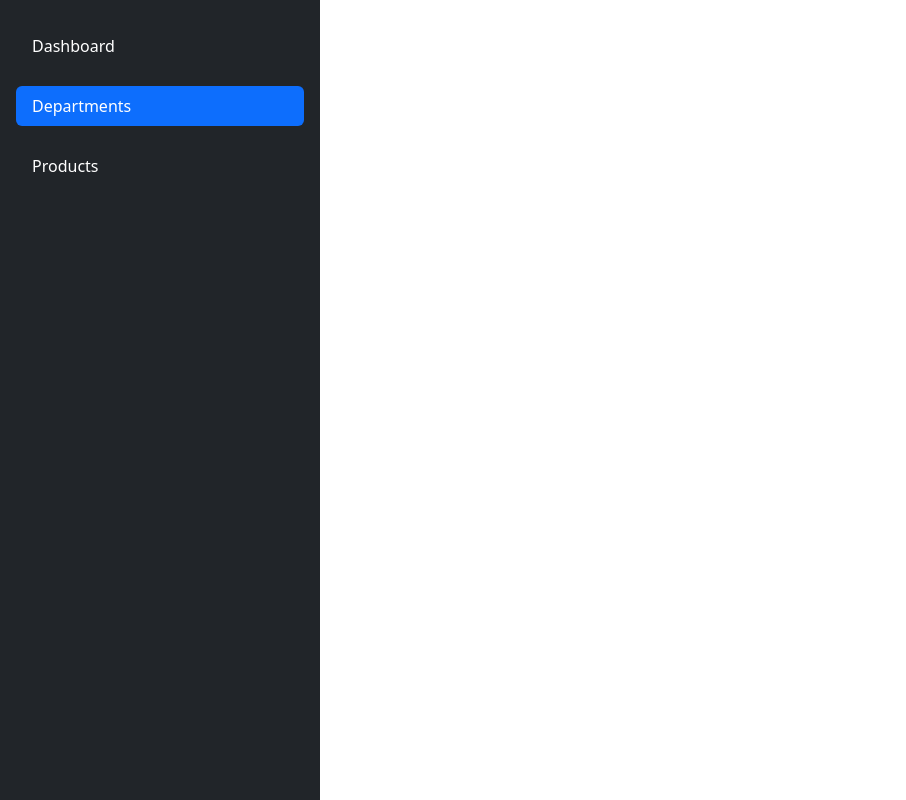
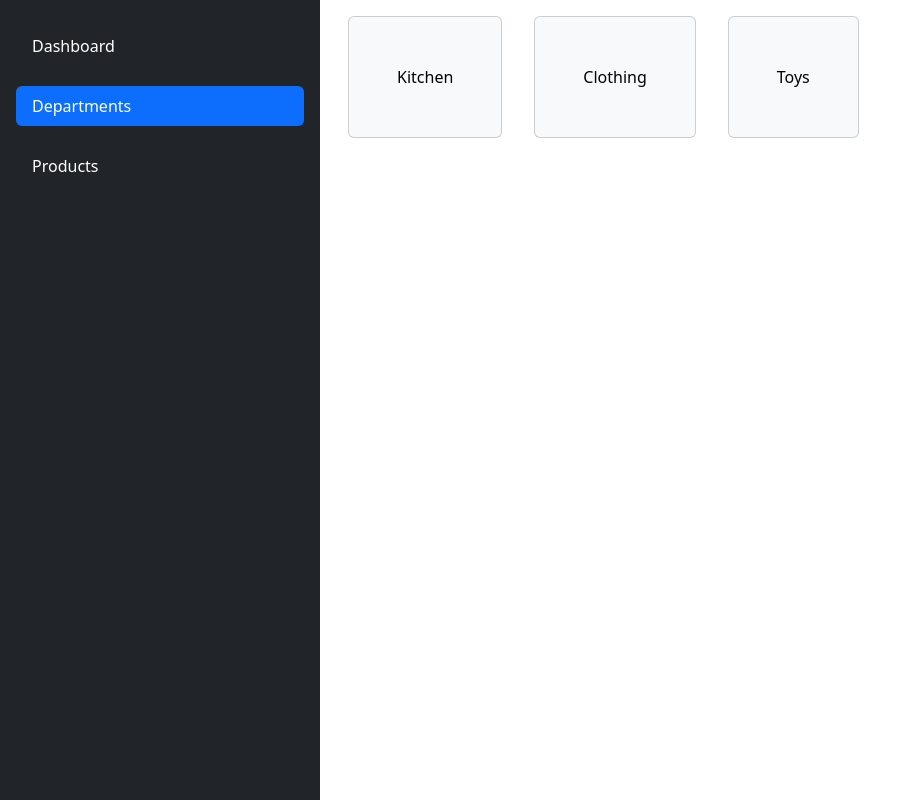
Before and after one commit to sankesh97/Inventory-Management, a React app: page /department in a window 1280 px wide. Shown: the whole page, without its empty margins (0-906 px from the left). Built offline with nearby package versions, Linux system fonts and the light colour scheme; the HTML template or start-up script is replaced by a standard one.

Commit message:
Department Page Completed.

```diff
--- /dev/null
+++ b/src/Components/Card.jsx
@@ -0,0 +1,11 @@
+const Card = ({ children }) => {
+  return (
+    <div
+      className='card text-bg-light m-3 text-center'
+      style={{ maxWidth: '18rem' }}
+    >
+      {children}
+    </div>
+  );
+};
+export default Card;
--- a/src/Components/DashboardCard.jsx
+++ b/src/Components/DashboardCard.jsx
@@ -1,17 +1,16 @@
+import Card from './Card';
+
 const DashboardCard = ({ theText, theVal, type }) => {
   return (
     <>
-      <div
-        className='card text-bg-light m-3 text-center'
-        style={{ maxWidth: '18rem' }}
-      >
+      <Card>
         <div className='card-body'>
           <h5 className='card-title'>
             <span className={`text-${type}`}>{theVal}</span>
           </h5>
           <p className='card-text'>{theText}</p>
         </div>
-      </div>
+      </Card>
     </>
   );
 };
--- a/src/Context/InventoryContext.jsx
+++ b/src/Context/InventoryContext.jsx
@@ -6,16 +6,17 @@ const InventoryContext = createContext();
 const InventoryProvider = ({ children }) => {
   const [InventoryState, setInventoryState] = useState(InventoryData);
   const [totalVal, setTotalVal] = useState();
+  const [departments, setDepartments] = useState();
 
   // Calculate the Dashboard Values
   const getTotalValues = () => {
     const tempValues = InventoryState.reduce(
-      (totalvals, currentproduct) => {
-        let totalStock = totalvals.totalStock + currentproduct.stock;
+      (totalvals, currentProduct) => {
+        let totalStock = totalvals.totalStock + currentProduct.stock;
         let totalDelivered =
-          totalvals.totalDelivered + currentproduct.delivered;
+          totalvals.totalDelivered + currentProduct.delivered;
         let lowStock =
-          currentproduct.stock <= 10
+          currentProduct.stock <= 10
             ? totalvals.lowStock + 1
             : totalvals.lowStock;
         return { totalStock, totalDelivered, lowStock };
@@ -23,12 +24,29 @@ const InventoryProvider = ({ children }) => {
       { totalStock: 0, totalDelivered: 0, lowStock: 0 }
     );
     setTotalVal(tempValues);
-    console.log(totalVal);
+  };
+
+  const getDepartments = () => {
+    const TempDepartments = InventoryState.reduce(
+      (DepartmentsList, currentProduct) =>
+        !DepartmentsList.includes(currentProduct.department)
+          ? [...DepartmentsList, currentProduct.department]
+          : DepartmentsList,
+      []
+    );
+    setDepartments(TempDepartments);
   };
 
   return (
     <InventoryContext.Provider
-      value={{ InventoryState, totalVal, setInventoryState, getTotalValues }}
+      value={{
+        InventoryState,
+        totalVal,
+        departments,
+        setInventoryState,
+        getTotalValues,
+        getDepartments,
+      }}
     >
       {children}
     </InventoryContext.Provider>
--- a/src/Pages/Department.jsx
+++ b/src/Pages/Department.jsx
@@ -1,2 +1,21 @@
-const Department = () => {};
+import { useContext, useEffect } from 'react';
+import Card from '../Components/Card';
+import { InventoryContext } from '../Context/InventoryContext';
+
+const Department = () => {
+  const { departments, getDepartments } = useContext(InventoryContext);
+  useEffect(() => {
+    getDepartments();
+  }, []);
+  return (
+    <div className='d-flex'>
+      {departments &&
+        departments.map((department) => (
+          <Card key={department}>
+            <p className='card-text m-5'>{department}</p>
+          </Card>
+        ))}
+    </div>
+  );
+};
 export default Department;
```
